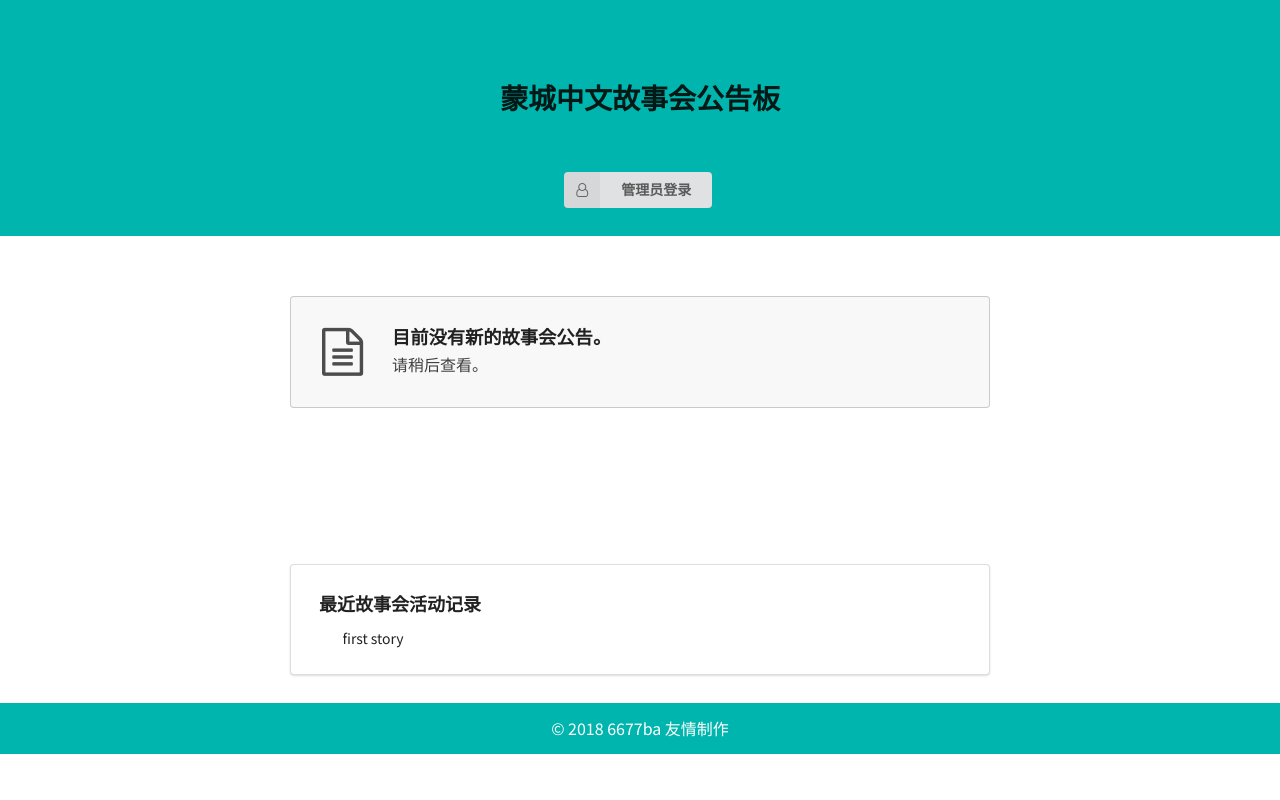
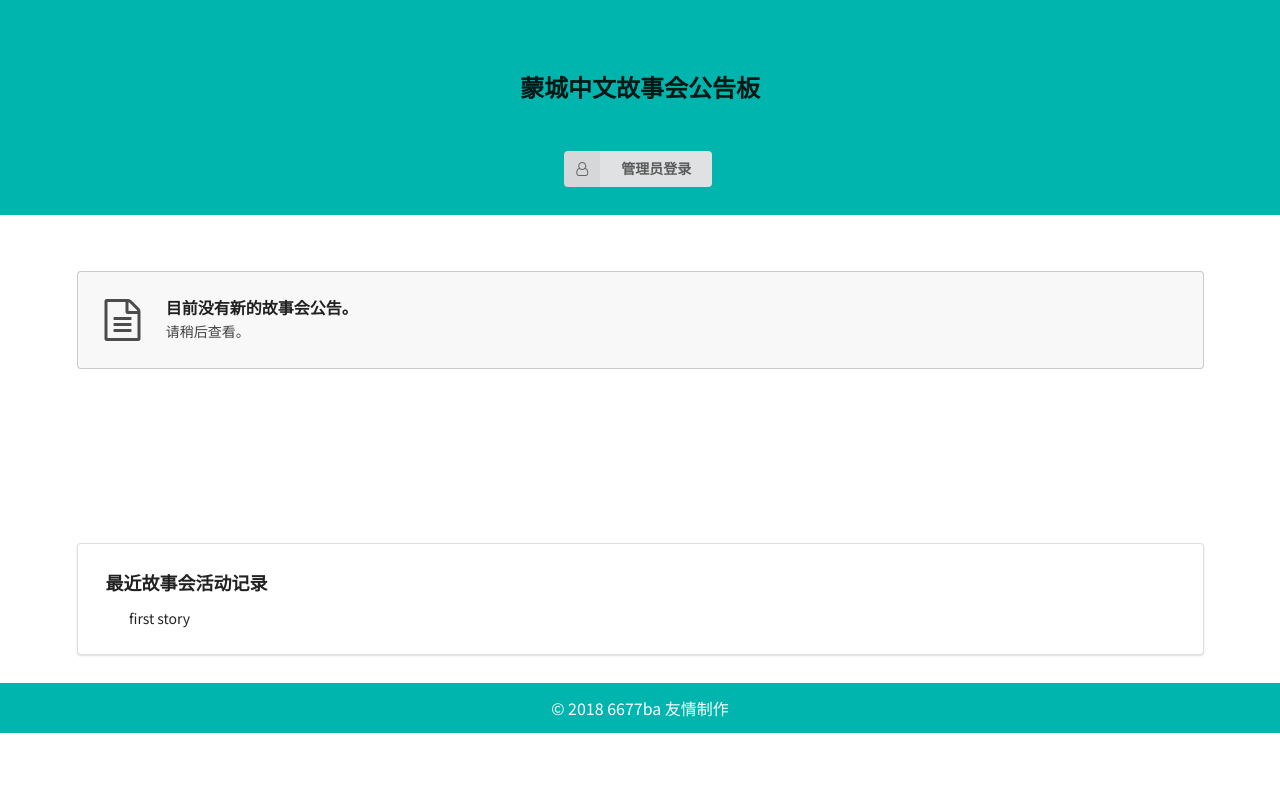
Before and after one commit to wangguanzhou/chinesestory, a Django app: template templates/homepage.html in a window 1280 px wide. Run offline with Django 3.2, Linux system fonts and the light colour scheme; the template is opened without the code that fills it, so the values that code supplies are empty; some libraries are stand-ins or nearby versions.

Commit message:
adjust container size

```diff
--- a/templates/admin.html
+++ b/templates/admin.html
@@ -5,7 +5,7 @@
 
 <div class="ui container">
 
-  <div class="ui two column centered grid">
+  <div class="ui one column centered grid">
     <div class="column center aligned">
 
       {% if user.is_authenticated %}
--- a/templates/base.html
+++ b/templates/base.html
@@ -58,7 +58,7 @@
 		<div class="ui vertical teal inverted masthead center aligned segment">
 			<div class="ui text container">
 				<a href="/chinesestory/">
-					<h1 class="ui header">蒙城中文故事会公告板</h1>
+					<h2 class="ui header">蒙城中文故事会公告板</h2>
 				</a>
 			</div>
 			<a href="/chinesestory/admin/">
--- a/templates/homepage.html
+++ b/templates/homepage.html
@@ -3,7 +3,7 @@
 
 {% block home-page %}
 
-		<div class="ui storynotice text container">
+		<div class="ui storynotice container">
 
     {% if not active_notices.Active_Brossard and not active_notices.Active_Longueuil and not active_notices.Active_CDN and not active_notices.Active_Montreal %}
 
@@ -44,7 +44,7 @@
 
 		</div>
 
-		<div class="ui text container">
+		<div class="ui container">
 			<div class="ui storyhistory segment">
 				<h3 class="header">
 					最近故事会活动记录
--- a/templates/notice.html
+++ b/templates/notice.html
@@ -3,7 +3,7 @@
 
 {% block show-notice %}
 
-		<div class="ui storynotice text container">
+		<div class="ui storynotice container">
 
       <div class="ui very padded segment">
         <div class="ui header center aligned">
```
